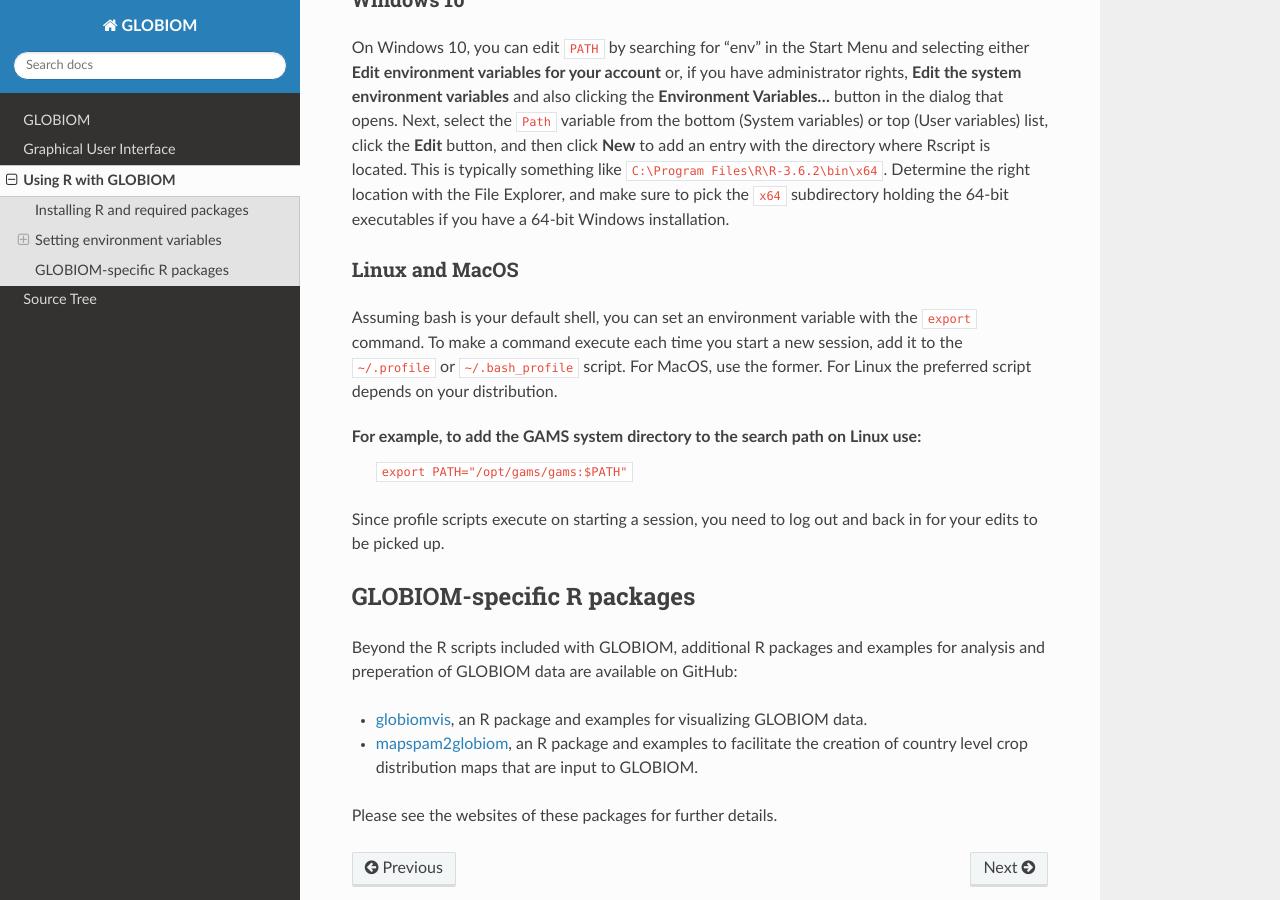
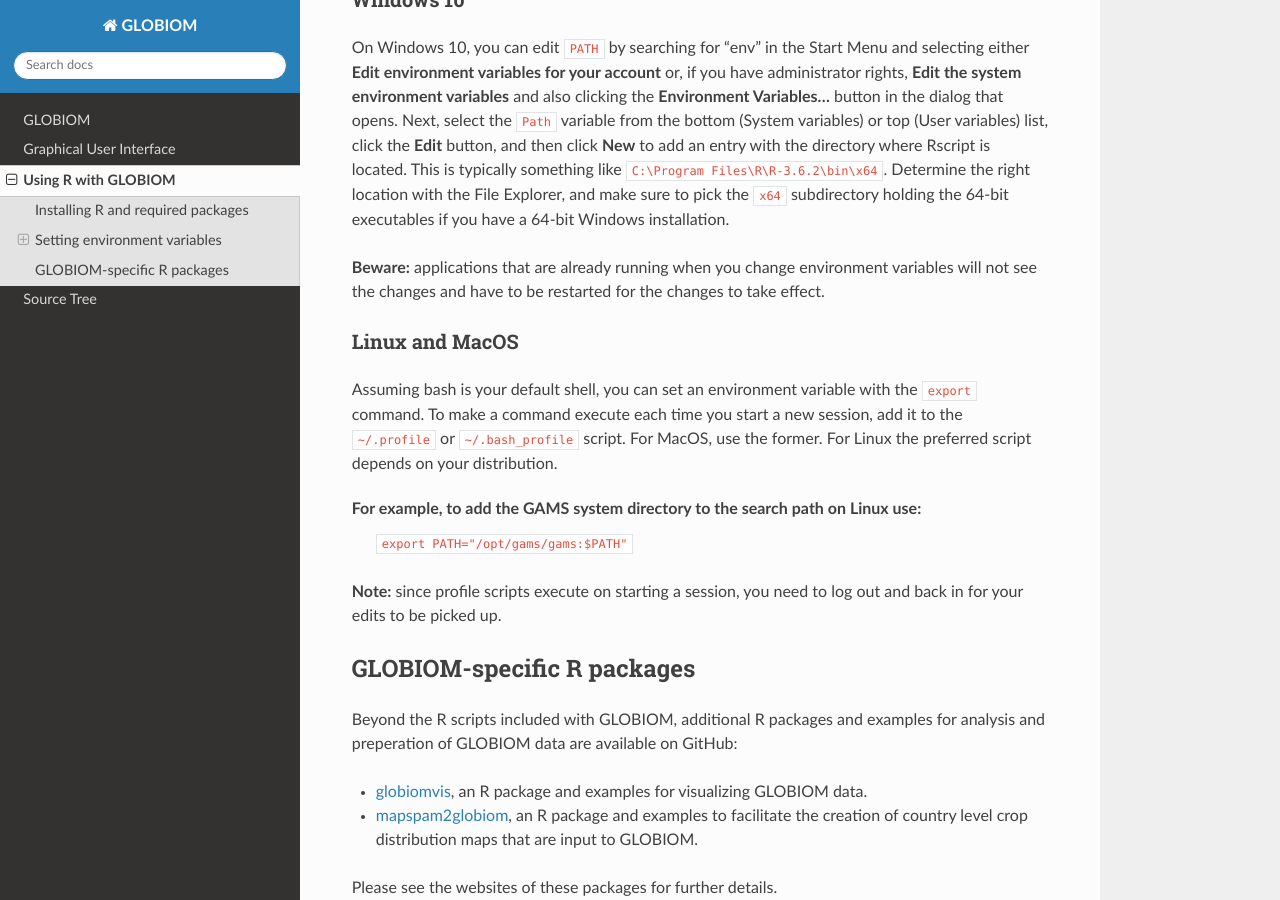
Before and after one commit to iiasa/GLOBIOM_doc, a Sphinx documentation site: the page built from source/R.rst, in a window 1280 px wide and 900 px high, scrolled down 1185 px. Built offline with Sphinx 7.4.7 and the Read the Docs theme 2.0.0, drawn with Linux system fonts in a browser that asks for light colours; pages that are not in the unit, such as notebooks, are missing from menus.

Commit message:
Add warning on when environment changes take effect

```diff
--- a/source/R.rst
+++ b/source/R.rst
@@ -53,6 +53,9 @@
 Determine the right location with the File Explorer, and make sure to pick the ``x64`` subdirectory holding the
 64-bit executables if you have a 64-bit Windows installation.
 
+**Beware:** applications that are already running when you change environment variables will not see the changes
+and have to be restarted for the changes to take effect.
+
 Linux and MacOS
 ^^^^^^^^^^^^^^^
 Assuming bash is your default shell, you can set an environment variable with the ``export`` command.
@@ -62,7 +65,7 @@
 For example, to add the GAMS system directory to the search path on Linux use:
     ``export PATH="/opt/gams/gams:$PATH"``
 
-Since profile scripts execute on starting a session, you need to log out and back in for your edits to be
+**Note:** since profile scripts execute on starting a session, you need to log out and back in for your edits to be
 picked up.
 
 GLOBIOM-specific R packages
```
